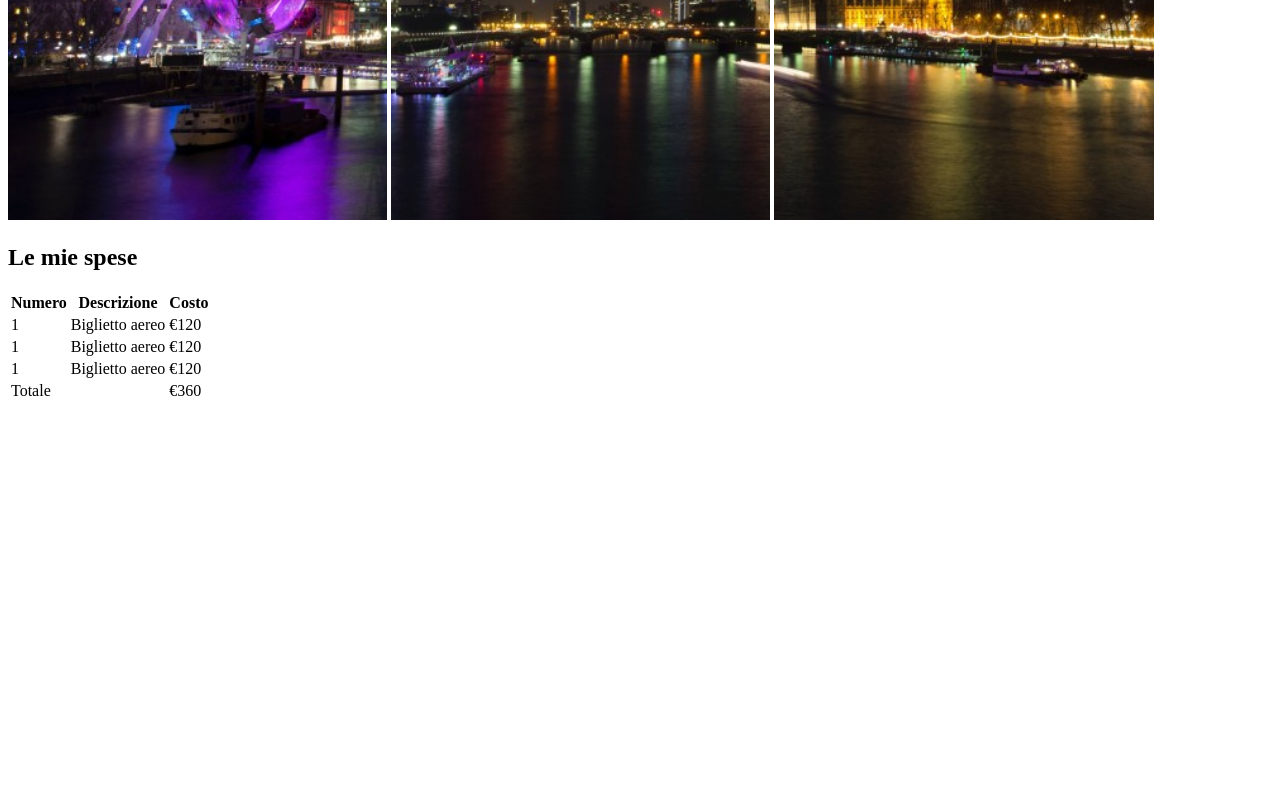
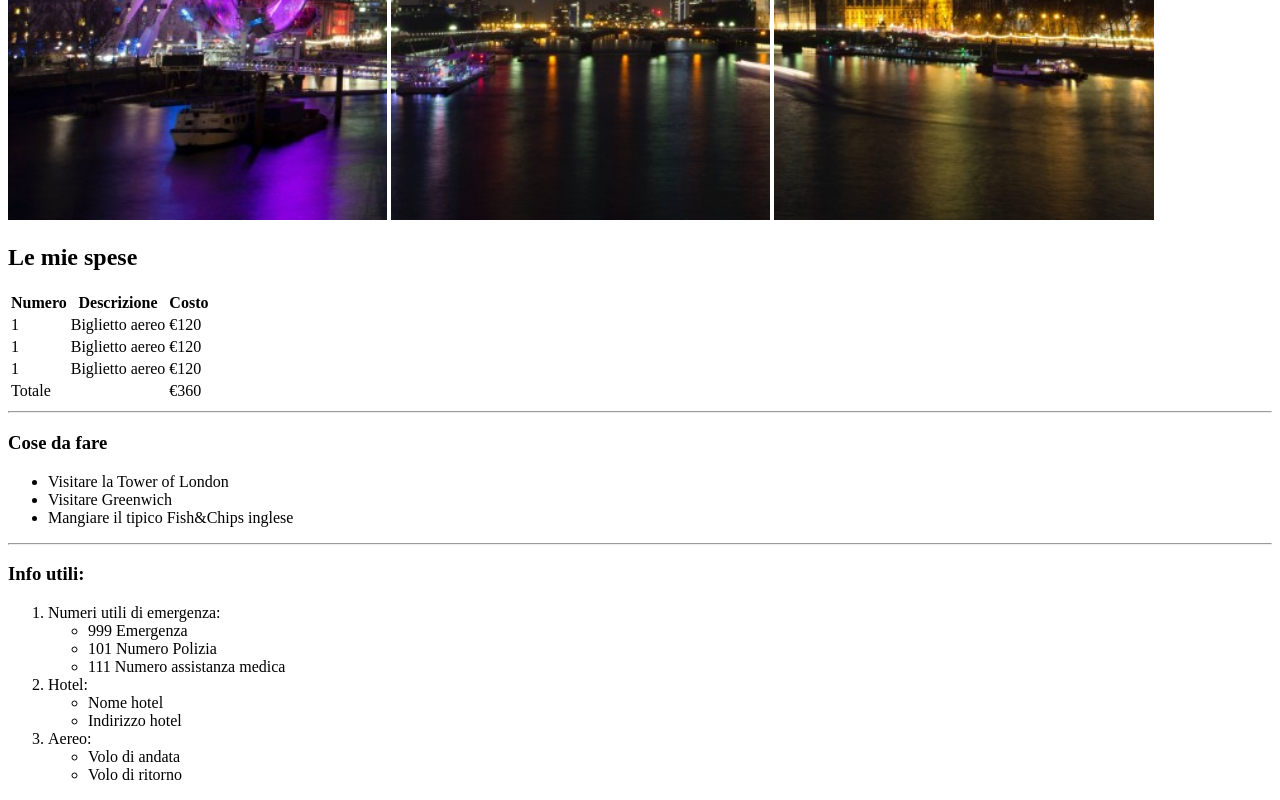
Before and after one commit to GiuliaRosignoli/html-london-trip, a website: page index.html in a window 1280 px wide. Shown: the part 618-1418 px from the top of the page. Before the commit the page ends 1029 px from the top, so only its background shows below. Drawn offline with Linux system fonts and the light colour scheme.

Commit message:
Liste inserite

```diff
--- a/index.html
+++ b/index.html
@@ -45,6 +45,39 @@
           <td>€360</td>
         </tr>
       </table>
+      <hr />
+      <div><h3>Cose da fare</h3></div>
+      <ul>
+        <li>Visitare la Tower of London</li>
+        <li>Visitare Greenwich</li>
+        <li>Mangiare il tipico Fish&Chips inglese</li>
+      </ul>
+      <hr />
+      <div><h3>Info utili:</h3></div>
+      <ol>
+        <li>
+          Numeri utili di emergenza:
+          <ul>
+            <li>999 Emergenza</li>
+            <li>101 Numero Polizia</li>
+            <li>111 Numero assistanza medica</li>
+          </ul>
+        </li>
+        <li>
+          Hotel:
+          <ul>
+            <li>Nome hotel</li>
+            <li>Indirizzo hotel</li>
+          </ul>
+        </li>
+        <li>
+          Aereo:
+          <ul>
+            <li>Volo di andata</li>
+            <li>Volo di ritorno</li>
+          </ul>
+        </li>
+      </ol>
     </main>
   </body>
 </html>
```
